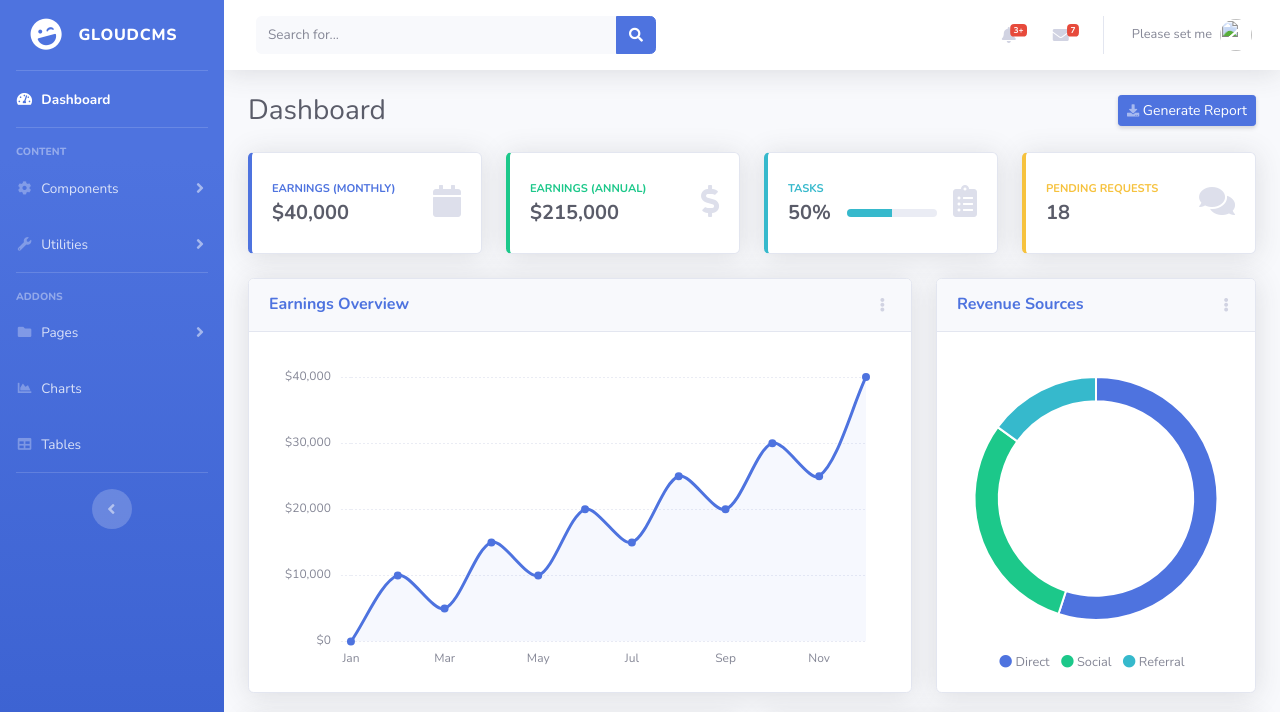
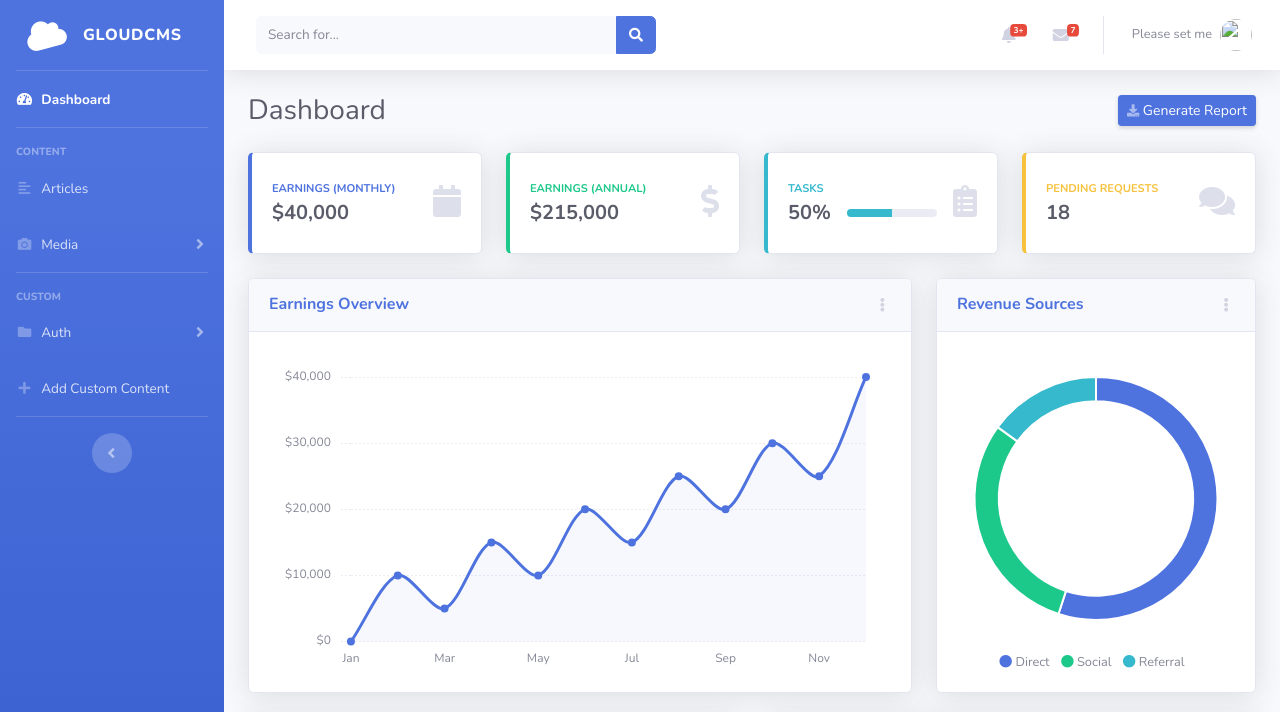
Before and after one commit to pbizimis/gloudcms, a Flask app: page /dashboard/ in a window 1280 px wide. Shown: the top 712 px of the page. Run offline with Flask 2, Linux system fonts and the light colour scheme; some libraries are stand-ins or nearby versions.

Commit message:
changed nav.html, added icons, changed side navigation elements

```diff
--- a/cmsapp/templates/nav.html
+++ b/cmsapp/templates/nav.html
@@ -26,7 +26,7 @@
       <!-- Sidebar - Brand -->
       <a class="sidebar-brand d-flex align-items-center justify-content-center" href="/">
         <div class="sidebar-brand-icon rotate-n-15">
-          <i class="fas fa-laugh-wink"></i>
+          <i class="fas fa-cloud"></i>
         </div>
         <div class="sidebar-brand-text mx-3">GloudCMS</div>
       </a>
@@ -49,34 +49,24 @@
         Content
       </div>
 
-      <!-- Nav Item - Pages Collapse Menu -->
+      <!-- Nav Item - Articles -->
       <li class="nav-item">
-        <a class="nav-link collapsed" href="#" data-toggle="collapse" data-target="#collapseTwo" aria-expanded="true" aria-controls="collapseTwo">
-          <i class="fas fa-fw fa-cog"></i>
-          <span>Components</span>
-        </a>
-        <div id="collapseTwo" class="collapse" aria-labelledby="headingTwo" data-parent="#accordionSidebar">
-          <div class="bg-white py-2 collapse-inner rounded">
-            <h6 class="collapse-header">Custom Components:</h6>
-            <a class="collapse-item" href="buttons.html">Buttons</a>
-            <a class="collapse-item" href="cards.html">Cards</a>
-          </div>
-        </div>
+        <a class="nav-link" href="articles.html">
+          <i class="fas fa-fw fa-align-left"></i>
+          <span>Articles</span></a>
       </li>
 
       <!-- Nav Item - Utilities Collapse Menu -->
       <li class="nav-item">
         <a class="nav-link collapsed" href="#" data-toggle="collapse" data-target="#collapseUtilities" aria-expanded="true" aria-controls="collapseUtilities">
-          <i class="fas fa-fw fa-wrench"></i>
-          <span>Utilities</span>
+          <i class="fas fa-fw fa-camera"></i>
+          <span>Media</span>
         </a>
         <div id="collapseUtilities" class="collapse" aria-labelledby="headingUtilities" data-parent="#accordionSidebar">
           <div class="bg-white py-2 collapse-inner rounded">
-            <h6 class="collapse-header">Custom Utilities:</h6>
-            <a class="collapse-item" href="utilities-color.html">Colors</a>
-            <a class="collapse-item" href="utilities-border.html">Borders</a>
-            <a class="collapse-item" href="utilities-animation.html">Animations</a>
-            <a class="collapse-item" href="utilities-other.html">Other</a>
+            <h6 class="collapse-header">Media Types:</h6>
+            <a class="collapse-item" href="">Photos</a>
+            <a class="collapse-item" href="">Videos</a>
           </div>
         </div>
       </li>
@@ -86,14 +76,14 @@
 
       <!-- Heading -->
       <div class="sidebar-heading">
-        Addons
+        Custom
       </div>
 
       <!-- Nav Item - Pages Collapse Menu -->
       <li class="nav-item">
         <a class="nav-link collapsed" href="#" data-toggle="collapse" data-target="#collapsePages" aria-expanded="true" aria-controls="collapsePages">
           <i class="fas fa-fw fa-folder"></i>
-          <span>Pages</span>
+          <span>Auth</span>
         </a>
         <div id="collapsePages" class="collapse" aria-labelledby="headingPages" data-parent="#accordionSidebar">
           <div class="bg-white py-2 collapse-inner rounded">
@@ -109,18 +99,11 @@
         </div>
       </li>
 
-      <!-- Nav Item - Charts -->
-      <li class="nav-item">
-        <a class="nav-link" href="charts.html">
-          <i class="fas fa-fw fa-chart-area"></i>
-          <span>Charts</span></a>
-      </li>
-
       <!-- Nav Item - Tables -->
       <li class="nav-item">
-        <a class="nav-link" href="tables.html">
-          <i class="fas fa-fw fa-table"></i>
-          <span>Tables</span></a>
+        <a class="nav-link" href="">
+          <i class="fas fa-fw fa-plus"></i>
+          <span>Add Custom Content</span></a>
       </li>
 
       <!-- Divider -->
```
